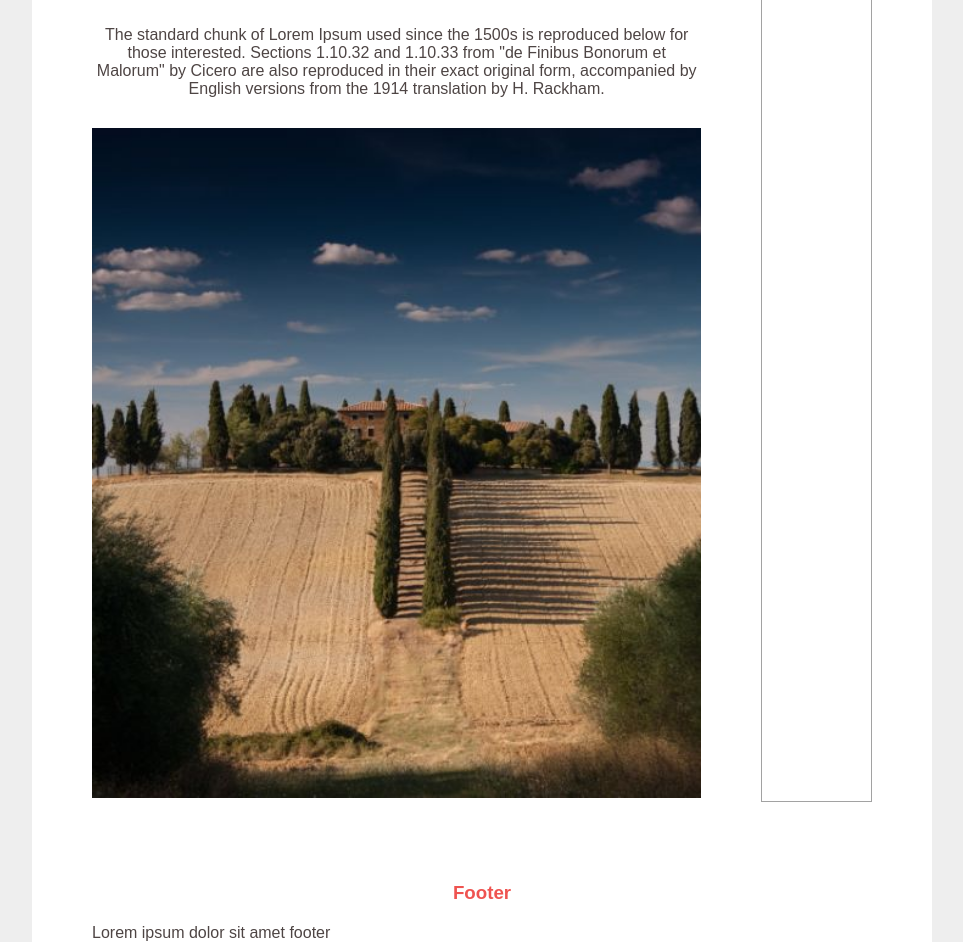
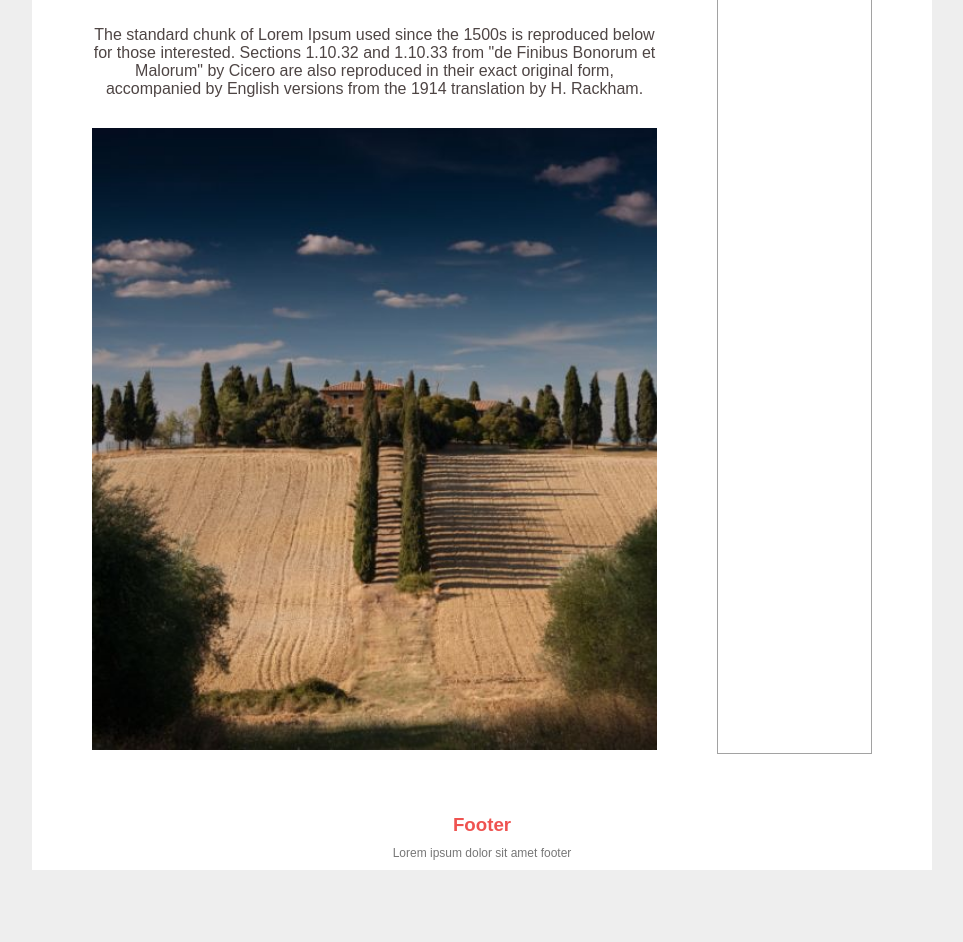
Before and after one commit to ViktorSjolind/front-end-example-3, a plain HTML site: page index.html in a window 1280 px wide. Shown: the part 407-1349 px from the top of the page, without its empty margins (158-1121 px from the left). After the commit the page ends 1277 px from the top, so only its background shows below. Drawn offline with Linux system fonts and the light colour scheme.

Commit message:
Small cleanup

```diff
--- a/index.html
+++ b/index.html
@@ -11,9 +11,7 @@
 
 
 <body>
-
-        <div class="container">
-
+<div id="container">
     <header>
         <nav>
             <li>Logo</li>
@@ -23,8 +21,8 @@
         <button>Button</button>
     </header>
 
-            <div class="main-and-sidebar-wrapper">
-                <section class="main">
+    <div id="main-and-sidebar-wrapper">
+        <article>
             <h2>Main Content</h2>
 
             <p>Contrary to popular belief, Lorem Ipsum is not simply random text. It has roots in a piece of classical Latin literature from 45 BC, making it over 2000 years old. Richard McClintock, a Latin professor at Hampden-Sydney College in Virginia, looked up one of the more obscure Latin words, consectetur, from a Lorem Ipsum passage, and going through the cites of the word in classical literature, discovered the undoubtable source. Lorem Ipsum comes from sections 1.10.32 and 1.10.33 of "de Finibus Bonorum et Malorum" (The Extremes of Good and Evil) by Cicero, written in 45 BC. This book is a treatise on the theory of ethics, very popular during the Renaissance. The first line of Lorem Ipsum, "Lorem ipsum dolor sit amet..", comes from a line in section 1.10.32.</p>
@@ -32,28 +30,16 @@
             <p>The standard chunk of Lorem Ipsum used since the 1500s is reproduced below for those interested. Sections 1.10.32 and 1.10.33 from "de Finibus Bonorum et Malorum" by Cicero are also reproduced in their exact original form, accompanied by English versions from the 1914 translation by H. Rackham.</p>
 
             <img src="550.jpg" alt="picture">
+        </article>
 
-
-                </section>
-
-                <aside class="sidebar">
+        <aside id="sidebar">
             <h3>Sidebar</h3>
         </aside>
 
     </div>
-            <footer><h3>Footer</h3></footer>
+    <footer><h3>Footer</h3>
         <p>Lorem ipsum dolor sit amet footer</p>
-
-
-
+    </footer>
 </div>
-
-
-
-
-
-
 </body>
-
-
 </html>
--- a/styles.css
+++ b/styles.css
@@ -16,9 +16,8 @@ body {
 
 }
 
-.container{
+#container{
     background-color: #fff;
-    /* what makes it look good */
     max-width: 900px;
     margin: 0 auto;
     padding: 0 60px;
@@ -38,14 +37,14 @@ header{
     display: flex;
     /* items in the corner */
     justify-content: space-between;
+    align-items: baseline;
 }
 
 header nav {
     list-style: none;
-
     /* places li next to each other instead of under */
     display: flex;
-    align-items: baseline;
+
 }
 
 header nav li {
@@ -62,54 +61,44 @@ header button{
     text-transform: uppercase;
 }
 
-
-
-
-.main-and-sidebar-wrapper{
+#main-and-sidebar-wrapper{
     display: flex;
 
 
 }
 
-.main{
+article{
     text-align: center;
     margin-right: 60px;
-    flex: 3;
+    flex: 5;
 }
 
-.main h2{
+article h2{
     font-size: 32px;
     margin-bottom: 55px;
 }
 
-.main p{
+article p{
 
     margin-bottom: 30px;
 }
 
-.main img{
+article img{
     width: 100%;
 }
 
 
-.sidebar{
+#sidebar{
     border: 1px solid #a2a2a2;
     padding: 20px;
-    flex:
+    flex: 1;
 }
-
-
-
-
-
-
-
 
 footer{
     color: #ef5350;
     text-align: center;
-    padding: 20px 0;
     margin-top: 60px;
+
 }
 
 footer p{
@@ -120,11 +109,11 @@ footer p{
 
 
 @media (max-width: 600px){
-    .main-and-sidebar-wrapper{
+    #main-and-sidebar-wrapper{
         flex-direction: column;
     }
 
-    .main{
+    article{
         margin-right: 0px;
         margin-bottom: 60px;
     }
```
Lines whose indentation alone changed are shown as unchanged.
